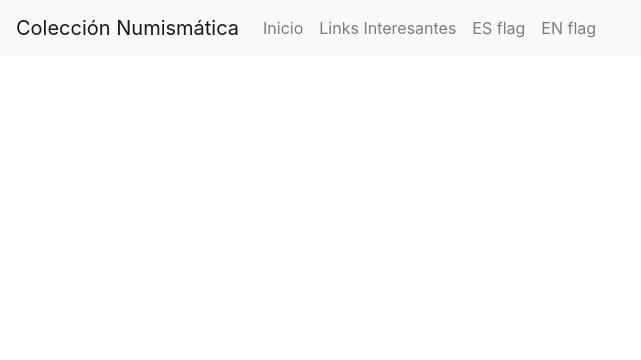
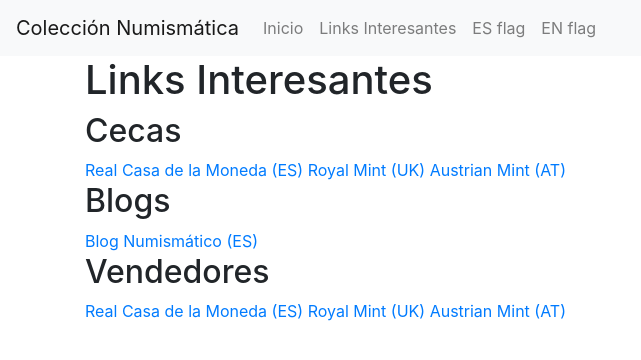
Before and after one commit to Jesus-Loranca/Coleccion-Numismatica, a Flask app: page /1/interesting-links/ in a window 1280 px wide. Shown: the top 360 px of the page, without its empty margins (0-641 px from the left). Run offline with Flask 2, Linux system fonts and the light colour scheme; some libraries are stand-ins or nearby versions.

Commit message:
UPDATE: Important links template with some links

```diff
--- a/templates/home.html
+++ b/templates/home.html
@@ -1,8 +1,8 @@
 {% extends 'layout.html' %}
 
 {% block content %}
-    <h1 class="es">Últimas Adquisiciones</h2>
-    <h1 class="en">Latest Additions</h2>
+    <h1 class="es">Últimas Adquisiciones</h1>
+    <h1 class="en">Latest Additions</h1>
 
     <table class="table">
         <thead>
--- a/templates/interesting-links.html
+++ b/templates/interesting-links.html
@@ -1,5 +1,30 @@
 {% extends 'layout.html' %}
 
 {% block content %}
+    <h1 class="es">Links Interesantes</h1>
+    <h1 class="en">Interesting Links</h1>
 
+    <div>
+        <h2 class="es">Cecas</h2>
+        <h2 class="en">Mints</h2>
+
+        <a href="http://www.fnmt.es/web/fnmt">Real Casa de la Moneda (ES)</a>
+        <a href="https://www.royalmint.com/">Royal Mint (UK)</a>
+        <a href="https://www.muenzeoesterreich.at/eng">Austrian Mint (AT)</a>
+    </div>
+
+    <div>
+        <h2>Blogs</h2>
+
+        <a href="http://blognumismatico.com/">Blog Numismático (ES)</a>
+    </div>
+
+    <div>
+        <h2 class="es">Vendedores</h2>
+        <h2 class="en">Sellers</h2>
+
+        <a href="https://tienda.fnmt.es/fnmttv/fnmt/es/">Real Casa de la Moneda (ES)</a>
+        <a href="https://www.royalmint.com/">Royal Mint (UK)</a>
+        <a href="https://www.muenzeoesterreich.at/eng">Austrian Mint (AT)</a>
+    </div>
 {% endblock %}
```
